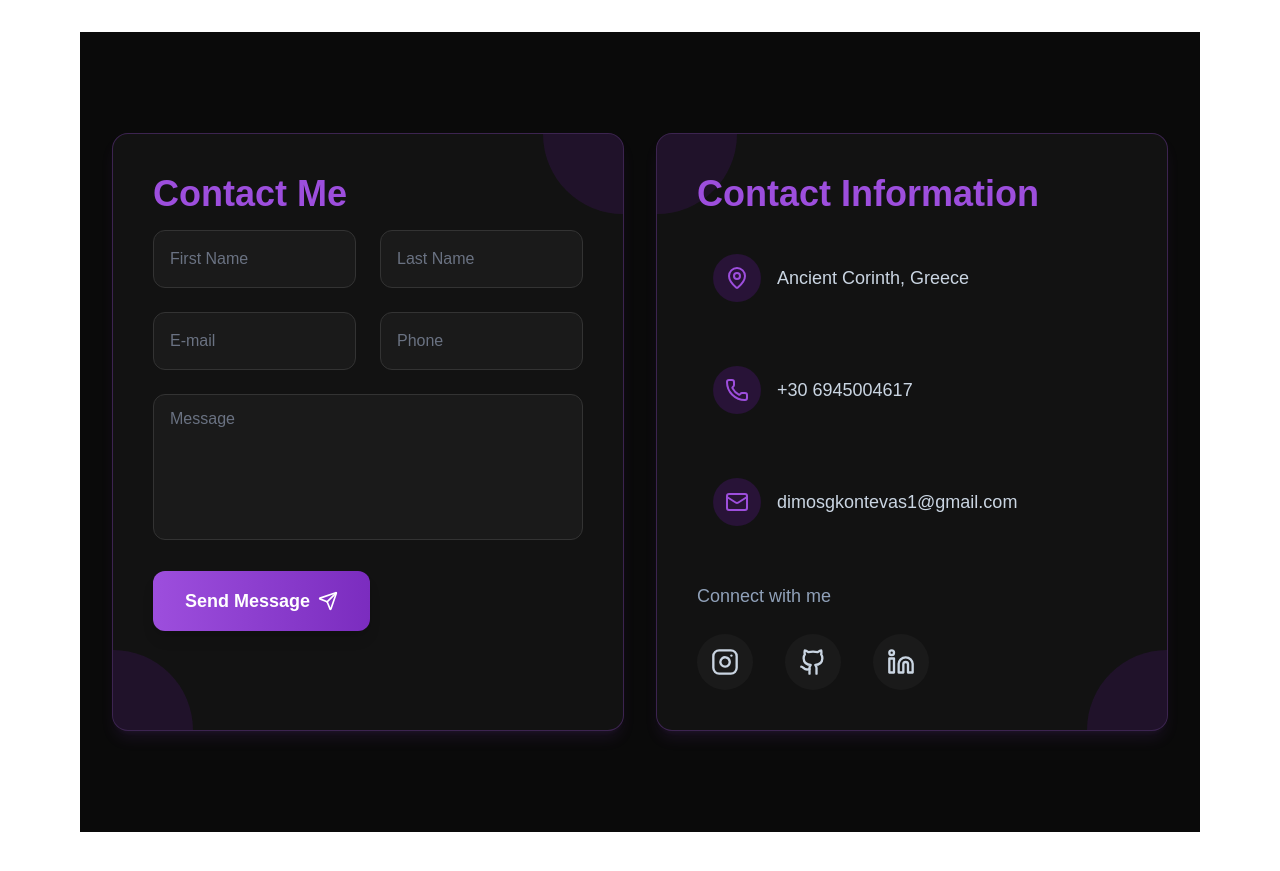
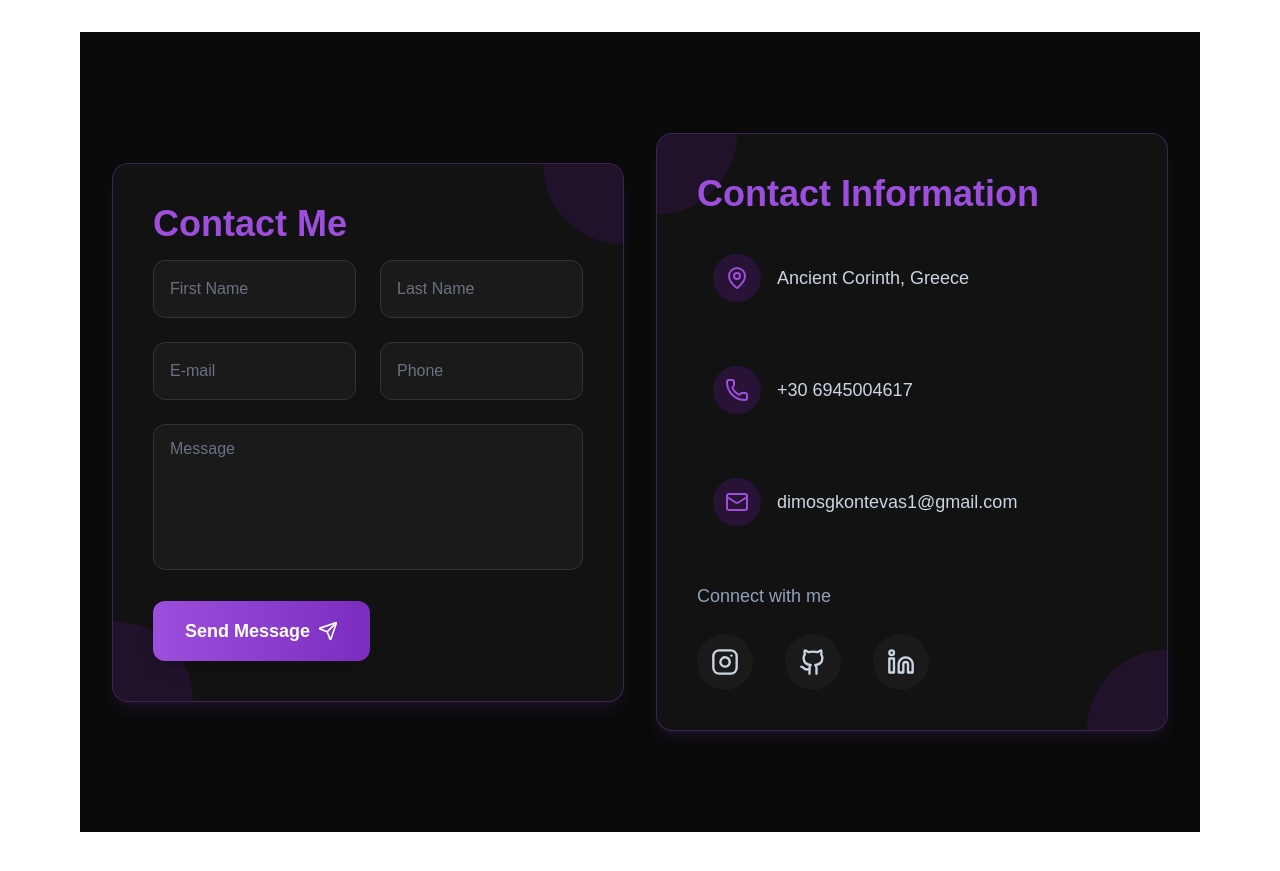
Before and after one commit to gkontevas/Portfolio, a Next.js app: page / in a window 1280 px wide. Shown: the part 2640-3511 px from the top of the page. Built offline with nearby package versions, Linux system fonts and the light colour scheme.

Commit message:
new commit

```diff
--- a/app/components/Contact.jsx
+++ b/app/components/Contact.jsx
@@ -103,7 +103,7 @@ const ContactForm = () => {
   return (
     <div className="min-h-screen w-full mx-auto flex items-center justify-start bg-[#0A0A0A] py-4 px-0 sm:px-6 lg:px-8">
       <div className="w-full max-w-full xl:max-w-[1400px] 2xl:max-w-[1600px]">
-      <div className="flex flex-col md:flex-row gap-4 md:gap-6 lg:gap-8 w-full">
+      <div className="flex flex-col md:flex-row gap-4 md:gap-6 lg:gap-8 w-full justify-center items-center">
           {/* Contact Form */}
           <motion.div
             ref={formContainerRef}
```
